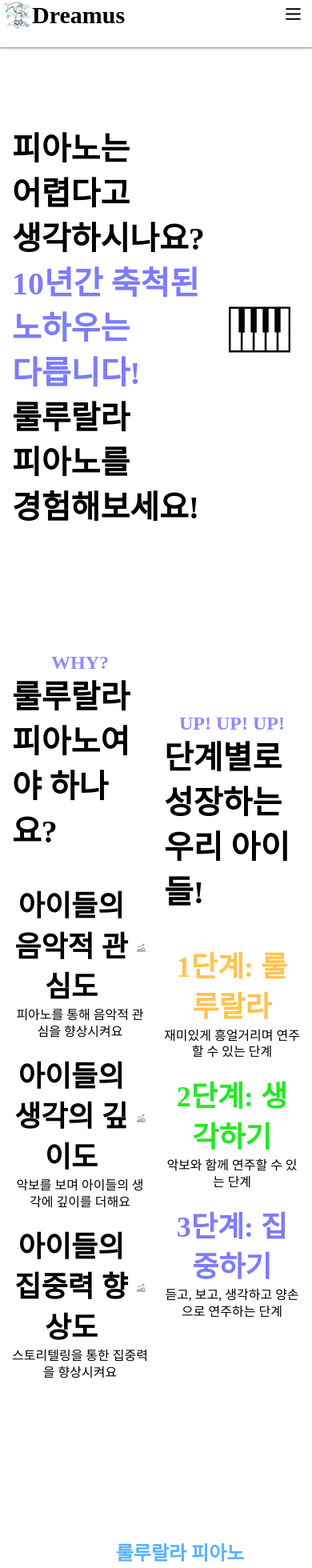
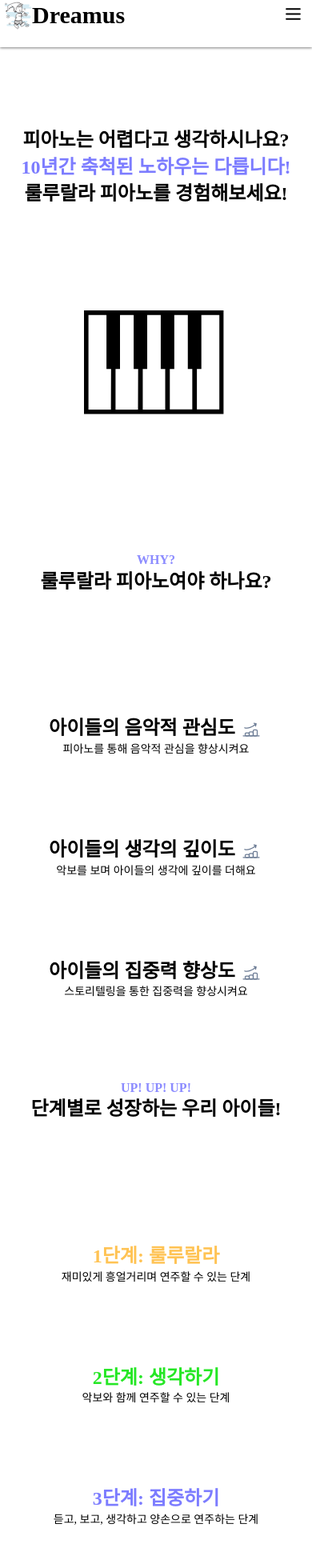
Before and after one commit to aiwebnovel/Dreamus, a React (Vite) app: page /realization/lululala-piano in a window 390 px wide. Shown: the part 21-1981 px from the top of the page at 80% size. Built offline with nearby package versions, Linux system fonts and the light colour scheme.

Commit message:
feat: LululalaPiano page 모바일

```diff
--- a/src/components/sections/realization/PianoClass.module.scss
+++ b/src/components/sections/realization/PianoClass.module.scss
@@ -10,6 +10,10 @@
         align-items: center;
         justify-content: center;
         gap: 20px;
+
+        @include mobile {
+            padding: 0px 15px;
+        }
     }
 
     &__imgContainer {
@@ -28,17 +32,31 @@
             font-weight: 700;
             line-height: 1.4;
             color: #59b1ff;
+
+            @include mobile {
+                font-size: 16px;
+                margin-bottom: 10px;
+            }
         }
 
         p {
             font-size: 40px;
             font-weight: 700;
             line-height: 1.4;
+
+            @include mobile {
+                font-size: 24px;
+                word-break: keep-all;
+            }
         }
     }
 
     &__classImgContainer {
         margin-top: 100px;
+
+        @include mobile {
+            margin-top: 150px;
+        }
     }
 
     &__activity {
@@ -48,11 +66,19 @@
             font-size: 40px;
             font-weight: 700;
             line-height: 1.4;
+
+            @include mobile {
+                font-size: 24px;
+            }
         }
 
         &__subTitle {
             color: gray;
             line-height: 1.3;
+
+            @include mobile {
+                font-size: 14px;
+            }
         }
 
         &__gridContainer {
@@ -60,6 +86,10 @@
             grid-template-columns: repeat(2, 1fr);
             grid-gap: 20px;
             margin-top: 50px;
+
+            @include mobile {
+                padding: 0px 15px;
+            }
         }
 
         &__img {
@@ -67,11 +97,20 @@
             width: 100%;
             height: 350px;
             overflow: hidden;
+
+            @include mobile {
+                height: auto;
+            }
         }
 
         &__desc {
             text-align: center;
             margin-top: 10px;
+
+            @include mobile {
+                font-size: 14px;
+                word-break: keep-all;
+            }
         }
     }
 
@@ -86,11 +125,19 @@
             font-size: 40px;
             font-weight: 700;
             line-height: 1.4;
+
+            @include mobile {
+                font-size: 24px;
+            }
         }
 
         &__subTitle {
             color: gray;
             line-height: 1.3;
+
+            @include mobile {
+                font-size: 14px;
+            }
         }
 
         &__flexContainer {
@@ -98,10 +145,19 @@
             display: flex;
             align-items: center;
             justify-content: space-between;
+
+            @include mobile {
+                padding: 0px 15px;
+                gap: 10px;
+            }
         }
 
         &__item {
             max-width: 350px;
+
+            @include mobile {
+                max-width: 300px;
+            }
         }
 
         &__img {
@@ -115,6 +171,11 @@
         &__desc {
             text-align: center;
             line-height: 1.3;
+
+            @include mobile {
+                font-size: 14px;
+                word-break: keep-all;
+            }
         }
     }
 }
--- a/src/components/sections/realization/PianoClass.tsx
+++ b/src/components/sections/realization/PianoClass.tsx
@@ -90,7 +90,7 @@ function PianoClass() {
                   src={class6}
                 />
                 <p className={styles.class__collaboration__desc}>
-                  선생님의 요청에 맞춰 핸드밸을 흔들어요
+                  선생님의 지시에 따라 핸드볼을 준비해요
                 </p>
               </div>
               <div className={styles.class__collaboration__item}>
--- a/src/components/sections/realization/PianoIntro.module.scss
+++ b/src/components/sections/realization/PianoIntro.module.scss
@@ -17,6 +17,11 @@
     align-items: center;
     gap: 20px;
 
+    @include mobile {
+        flex-direction: column;
+        gap: 100px;
+    }
+
     &__text {
         flex: 1;
         display: flex;
@@ -33,6 +38,10 @@
             font-weight: 700;
             line-height: 1.4;
             word-break: keep-all;
+
+            @include mobile {
+                font-size: 24px;
+            }
         }
     }
 
@@ -42,12 +51,20 @@
         align-items: center;
         flex-direction: column;
         justify-content: center;
+
+        @include mobile {
+            width: 100%;
+        }
     }
 
     &__icon {
         max-width: 100%;
         width: 80%;
         height: auto;
+
+        @include mobile {
+            width: 50%;
+        }
     }
    }
 
@@ -58,6 +75,11 @@
     width: 100%;
     align-items: center;
     gap: 20px;
+
+    @include mobile {
+        flex-direction: column;
+        gap: 100px;
+    }
 
     &__textContainer {
         flex: 1;
@@ -75,6 +97,10 @@
         font-size: 40px;
         font-weight: 700;
         line-height: 1.4;
+
+        @include mobile {
+            font-size: 24px;
+        }
     }
 
     &__subTitle {
@@ -82,6 +108,10 @@
         font-weight: 700;
         line-height: 1.3;
         color: #8c8cff;
+
+        @include mobile {
+            font-size: 16px;
+        }
     }
 
     &__descContainer {
@@ -92,6 +122,11 @@
         align-items: center;
         gap: 20px;
         text-align: center;
+
+        @include mobile {
+            margin-top: 150px;
+            gap: 100px;
+        }
 
         :nth-child(1)h3 {
             color: rgb(255, 195, 84);
@@ -114,17 +149,30 @@
             font-size: 36px;
             font-weight: 700;
             line-height: 1.4;
+
+            @include mobile {
+                font-size: 24px;
+            }
         }
 
         &__icon {
             width: 40px;
             height: 40px;
+
+            @include mobile {
+                width: 30px;
+                height: 30px;
+            }
         }
 
         &__subTitle {
             font-size: 16px;
             font-weight: 200;
             line-height: 1.3;
+
+            @include mobile {
+                font-size: 14px;
+            }
         }
     }
    }
```
